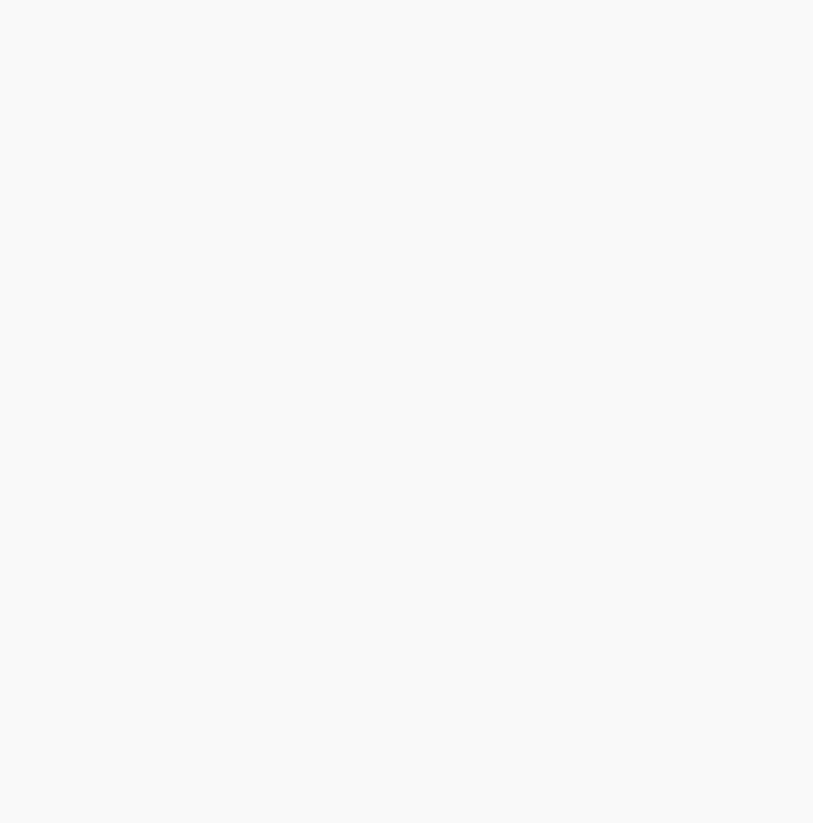
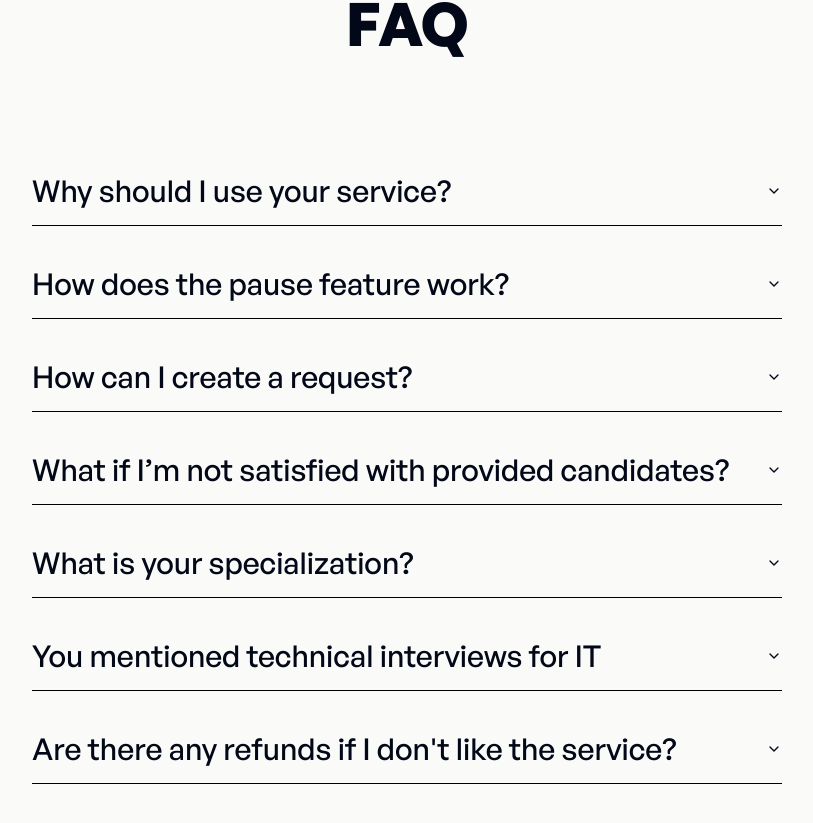
Before and after one commit to OlafStar/TalentHunt, a Next.js app: page / in a window 1280 px wide. Shown: the part 3793-4616 px from the top of the page, without its empty margins (233-1046 px from the left). Before the commit the page ends 3706 px from the top, so only its background shows below. Built offline with nearby package versions, Linux system fonts and the light colour scheme.

Commit message:
Add faq section

```diff
--- a/package.json
+++ b/package.json
@@ -9,9 +9,13 @@
         "lint": "next lint"
     },
     "dependencies": {
+        "@radix-ui/react-accordion": "^1.1.2",
+        "clsx": "^2.0.0",
+        "lucide-react": "^0.301.0",
         "next": "14.0.4",
         "react": "^18",
-        "react-dom": "^18"
+        "react-dom": "^18",
+        "tailwind-merge": "^2.2.0"
     },
     "devDependencies": {
         "@types/node": "^20",
--- a/src/app/page.tsx
+++ b/src/app/page.tsx
@@ -1,5 +1,6 @@
 import BenefitsSection from '~components/organisms/BenefitsSection';
 import DescriptionsSection from '~components/organisms/DescriptionsSection';
+import FaqSection from '~components/organisms/FaqSection';
 import HeroSection from '~components/organisms/HeroSection';
 import SubscriptionSection from '~components/organisms/SubscriptionSection';
 
@@ -10,6 +11,7 @@ export default function Home() {
             <DescriptionsSection />
             <BenefitsSection />
             <SubscriptionSection />
+            <FaqSection />
         </main>
     );
 }
--- /dev/null
+++ b/src/components/atoms/FaqItem.tsx
@@ -0,0 +1,23 @@
+import {PropsWithChildren} from 'react';
+
+import {
+    AccordionContent,
+    AccordionItem,
+    AccordionTrigger,
+} from '~components/ui/accordion';
+
+type FaqItemProps = {
+    value: string;
+    question: string;
+} & PropsWithChildren;
+
+const FaqItem = ({value, question, children}: FaqItemProps) => {
+    return (
+        <AccordionItem value={value} className='w-full border-b-black mt-[24px]'>
+            <AccordionTrigger className='font-medium sm:text-3xl text-left'>{question}</AccordionTrigger>
+            <AccordionContent>{children}</AccordionContent>
+        </AccordionItem>
+    );
+};
+
+export default FaqItem;
--- /dev/null
+++ b/src/components/organisms/FaqSection.tsx
@@ -0,0 +1,23 @@
+import FaqItem from '~components/atoms/FaqItem';
+import {Accordion} from '~components/ui/accordion';
+import {faq} from '~config/faq';
+
+const FaqSection = () => {
+    return (
+        <section className="flex flex-col gap-10 sm:gap-20 justify-center items-center py-20">
+            <div className="font-bold text-6xl">{'FAQ'}</div>
+
+            <div className="max-w-[750px] w-full">
+                <Accordion type="single" collapsible className="w-full">
+                    {faq.map((item, index) => (
+                        <FaqItem value={`item-${index}`} key={index} question={item.question}>
+                            {item.answer}
+                        </FaqItem>
+                    ))}
+                </Accordion>
+            </div>
+        </section>
+    );
+};
+
+export default FaqSection;
--- /dev/null
+++ b/src/components/ui/accordion.tsx
@@ -0,0 +1,58 @@
+"use client"
+
+import * as React from "react"
+import * as AccordionPrimitive from "@radix-ui/react-accordion"
+import { ChevronDown } from "lucide-react"
+
+import { cn } from "~/utils/shadcn"
+
+const Accordion = AccordionPrimitive.Root
+
+const AccordionItem = React.forwardRef<
+  React.ElementRef<typeof AccordionPrimitive.Item>,
+  React.ComponentPropsWithoutRef<typeof AccordionPrimitive.Item>
+>(({ className, ...props }, ref) => (
+  <AccordionPrimitive.Item
+    ref={ref}
+    className={cn("border-b", className)}
+    {...props}
+  />
+))
+AccordionItem.displayName = "AccordionItem"
+
+const AccordionTrigger = React.forwardRef<
+  React.ElementRef<typeof AccordionPrimitive.Trigger>,
+  React.ComponentPropsWithoutRef<typeof AccordionPrimitive.Trigger>
+>(({ className, children, ...props }, ref) => (
+  <AccordionPrimitive.Header className="flex">
+    <AccordionPrimitive.Trigger
+      ref={ref}
+      className={cn(
+        "flex flex-1 items-center justify-between py-4 font-medium transition-all hover:underline [&[data-state=open]>svg]:rotate-180",
+        className
+      )}
+      {...props}
+    >
+      {children}
+      <ChevronDown className="h-4 w-4 shrink-0 transition-transform duration-200" />
+    </AccordionPrimitive.Trigger>
+  </AccordionPrimitive.Header>
+))
+AccordionTrigger.displayName = AccordionPrimitive.Trigger.displayName
+
+const AccordionContent = React.forwardRef<
+  React.ElementRef<typeof AccordionPrimitive.Content>,
+  React.ComponentPropsWithoutRef<typeof AccordionPrimitive.Content>
+>(({ className, children, ...props }, ref) => (
+  <AccordionPrimitive.Content
+    ref={ref}
+    className="overflow-hidden text-sm transition-all data-[state=closed]:animate-accordion-up data-[state=open]:animate-accordion-down"
+    {...props}
+  >
+    <div className={cn("pb-4 pt-0", className)}>{children}</div>
+  </AccordionPrimitive.Content>
+))
+
+AccordionContent.displayName = AccordionPrimitive.Content.displayName
+
+export { Accordion, AccordionItem, AccordionTrigger, AccordionContent }
--- /dev/null
+++ b/src/config/faq.ts
@@ -0,0 +1,30 @@
+export const faq = [
+    {
+        question: 'Why should I use your service?',
+        answer: "Good question, but let's see the figures. We are cheaper than hiring one HR employee. Also, sometimes you don't have enough work to fill a full employee calendar, but here you can pause or cancel your subscription at any time so you don't burn your money.",
+    },
+    {
+        question: 'How does the pause feature work?',
+        answer: 'We understand that sometimes the recruitment process may take less than a month or we may find talent for you 10 days before your subscription ends. There is time to pause and the days left in your current subscription will be saved for future use.',
+    },
+    {
+        question: 'How can I create a request?',
+        answer: 'You can create a request by writing or recording a brief and attach to our Trello dashboard. We are flexible, so we can also just give you a call.',
+    },
+    {
+        question: 'What if I’m not satisfied with provided candidates?',
+        answer: "Don't worry, we'll keep working until you hire the best candidate.",
+    },
+    {
+        question: 'What is your specialization?',
+        answer: 'We specialise in IT, which is where we have the most experience, but we offer a recruitment process for all niches.',
+    },
+    {
+        question: 'You mentioned technical interviews for IT',
+        answer: 'Yes! In our recruitment process, we also offer a technical check of the software developers before we deliver them to your company. This process is carried out by experienced partner developers.',
+    },
+    {
+        question: "Are there any refunds if I don't like the service?",
+        answer: 'Due to the high quality nature of the work, there will be no refunds issued.',
+    },
+];
--- /dev/null
+++ b/src/utils/shadcn.ts
@@ -0,0 +1,6 @@
+import {type ClassValue, clsx} from 'clsx';
+import {twMerge} from 'tailwind-merge';
+
+export function cn(...inputs: ClassValue[]) {
+    return twMerge(clsx(inputs));
+}
```
Also changed, not shown: components.json (added), 1 other file (tests, documents, lock files or other folders).
